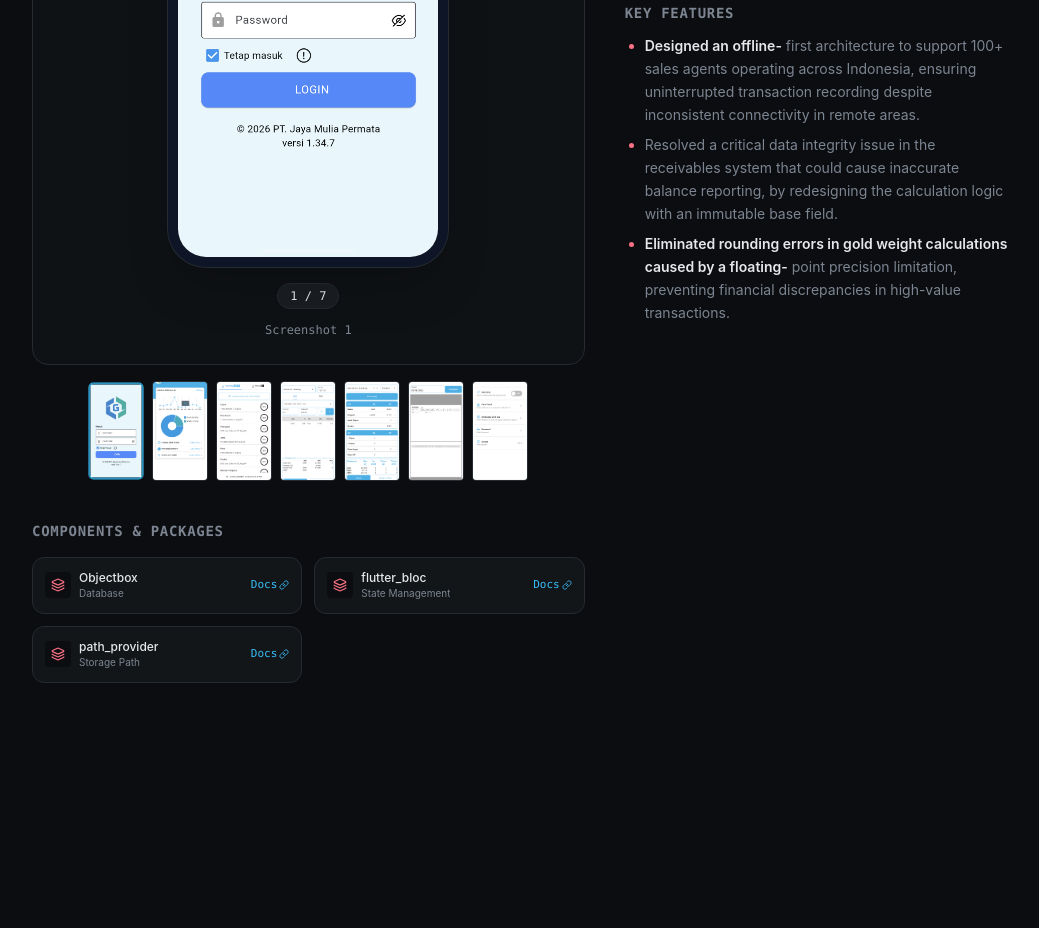
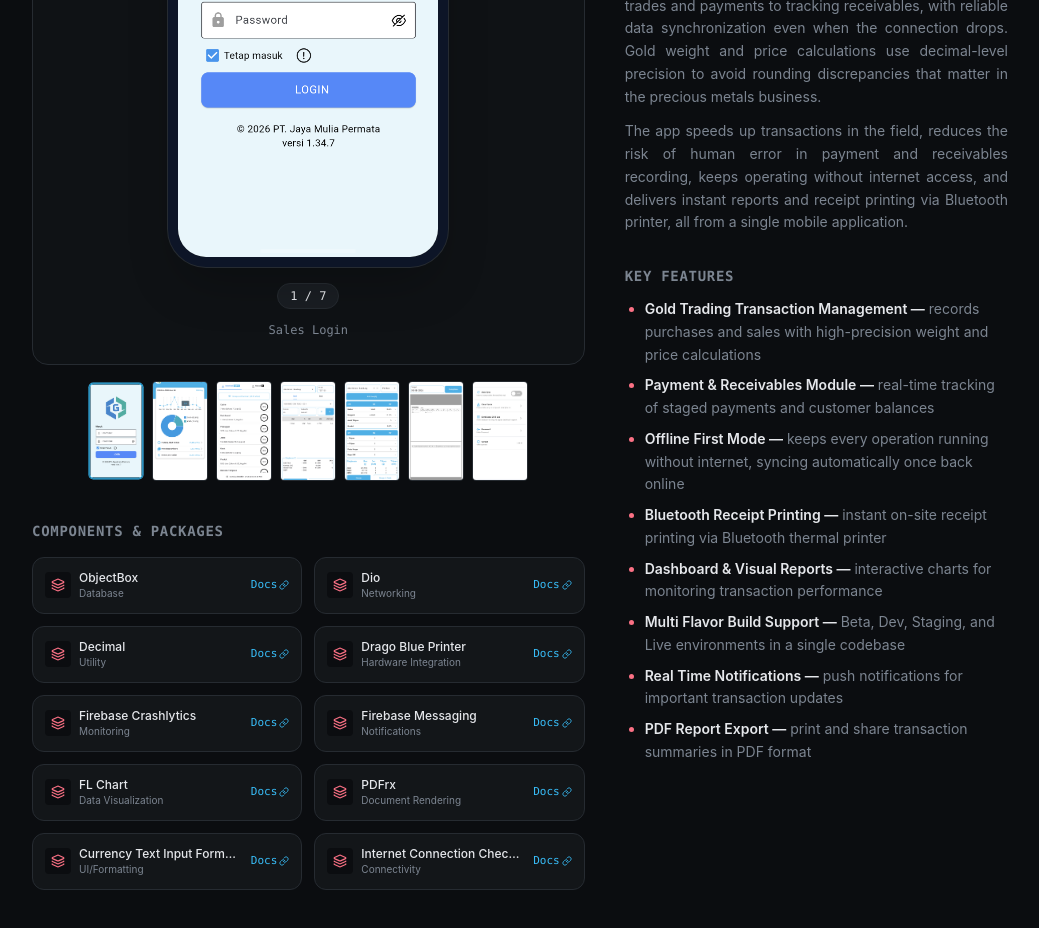
Before and after one commit to andrehaliim/newporto, a Next.js app: page /projects/proj-1 in a window 1280 px wide. Shown: the part 740-1668 px from the top of the page, without its empty margins (120-1159 px from the left). Before the commit the page ends 1471 px from the top, so only its background shows below. Built offline with nearby package versions, Linux system fonts and the light colour scheme.

Commit message:
add info personal project on deenly, adjustment data portfolio

```diff
--- a/src/components/Projects.tsx
+++ b/src/components/Projects.tsx
@@ -29,6 +29,11 @@
                 <span className="h-2 w-2 rounded-full bg-accent/70" />
                 <span className="h-2 w-2 rounded-full bg-accent-2/70" />
                 <span className="ml-2">{project.name}.dart</span>
+                {project.isPersonal && (
+                  <span className="ml-auto rounded border border-accent/30 bg-accent/10 px-1.5 py-0.5 text-[10px] text-accent font-semibold uppercase tracking-wider">
+                    Personal
+                  </span>
+                )}
               </div>
 
               <div className="relative aspect-video w-full overflow-hidden bg-bg border-b border-border">
--- a/src/data/portfolio.ts
+++ b/src/data/portfolio.ts
@@ -35,46 +35,89 @@
     title: "Gold Trading & Sales App",
     description: "An offline-first mobile app for recording gold trading transactions across a nationwide sales network.",
     overview: [
-      "Gold Trading & Sales (GTS) is a comprehensive mobile application designed to streamline gold trading operations for a nationwide sales network. The app addresses the critical need for offline-first functionality, ensuring that sales agents can record transactions, track customer balances, and manage inventory even in areas with poor or no internet connectivity. By combining robust data synchronization, accurate weight-based calculations, and a secure authentication system, GTS empowers sales teams to operate with confidence and precision."
+      "Gold trading agents and shops often rely on manual record-keeping or systems that depend entirely on a stable internet connection, even though buying and selling gold demands speed, high accuracy in weight and price calculations, and frequently happens in locations with unreliable connectivity. Multi-stage payments and receivables tracked manually are also prone to human error.",
+      "GTS Mobile is an offline-first gold trading application that manages the entire transaction flow, from recording trades and payments to tracking receivables, with reliable data synchronization even when the connection drops. Gold weight and price calculations use decimal-level precision to avoid rounding discrepancies that matter in the precious metals business.",
+      "The app speeds up transactions in the field, reduces the risk of human error in payment and receivables recording, keeps operating without internet access, and delivers instant reports and receipt printing via Bluetooth printer, all from a single mobile application."
     ],
     image: "/projects/gts/logo.png",
     screenshots: "/projects/gts",
     screenshotCount: 7,
     screenshotDescription: [
-      "Screenshot 1",
-      "Screenshot 2",
-      "Screenshot 3",
-      "Screenshot 4",
-      "Screenshot 5",
-      "Screenshot 6",
-      "Screenshot 7"
+      "Sales Login",
+      "Dashboard",
+      "Download Offline Data",
+      "New Sale",
+      "New Payment",
+      "Salesman Transaction Report",
+      "App Setting"
     ],
     descriptionPoints: [
-      "Designed an offline-first architecture to support 100+ sales agents operating across Indonesia, ensuring uninterrupted transaction recording despite inconsistent connectivity in remote areas.",
-      "Resolved a critical data integrity issue in the receivables system that could cause inaccurate balance reporting, by redesigning the calculation logic with an immutable base field.",
-      "Eliminated rounding errors in gold weight calculations caused by a floating-point precision limitation, preventing financial discrepancies in high-value transactions."
+      "Gold Trading Transaction Management — records purchases and sales with high-precision weight and price calculations",
+      "Payment & Receivables Module — real-time tracking of staged payments and customer balances",
+      "Offline First Mode — keeps every operation running without internet, syncing automatically once back online",
+      "Bluetooth Receipt Printing — instant on-site receipt printing via Bluetooth thermal printer",
+      "Dashboard & Visual Reports — interactive charts for monitoring transaction performance",
+      "Multi Flavor Build Support — Beta, Dev, Staging, and Live environments in a single codebase",
+      "Real Time Notifications — push notifications for important transaction updates",
+      "PDF Report Export — print and share transaction summaries in PDF format"
     ],
     componentsUsed: [
       {
-        name: "Objectbox",
+        name: "ObjectBox",
         type: "Database",
         url: "https://pub.dev/packages/objectbox"
       },
       {
-        name: "flutter_bloc",
-        type: "State Management",
-        url: "https://pub.dev/packages/flutter_bloc"
+        name: "Dio",
+        type: "Networking",
+        url: "https://pub.dev/packages/dio"
       },
       {
-        name: "path_provider",
-        type: "Storage Path",
-        url: "https://pub.dev/packages/path_provider"
+        name: "Decimal",
+        type: "Utility",
+        url: "https://pub.dev/packages/decimal"
+      },
+      {
+        name: "Drago Blue Printer",
+        type: "Hardware Integration",
+        url: "https://pub.dev/packages/drago_blue_printer"
+      },
+      {
+        name: "Firebase Crashlytics",
+        type: "Monitoring",
+        url: "https://pub.dev/packages/firebase_crashlytics"
+      },
+      {
+        name: "Firebase Messaging",
+        type: "Notifications",
+        url: "https://pub.dev/packages/firebase_messaging"
+      },
+      {
+        name: "FL Chart",
+        type: "Data Visualization",
+        url: "https://pub.dev/packages/fl_chart"
+      },
+      {
+        name: "PDFrx",
+        type: "Document Rendering",
+        url: "https://pub.dev/packages/pdfrx"
+      },
+      {
+        name: "Currency Text Input Formatter",
+        type: "UI/Formatting",
+        url: "https://pub.dev/packages/currency_text_input_formatter"
+      },
+      {
+        name: "Internet Connection Checker",
+        type: "Connectivity",
+        url: "https://pub.dev/packages/internet_connection_checker"
       }
     ],
-    tech: ["Flutter", "Objectbox"],
+    tech: ["Flutter", "ObjectBox", "Firebase", "Dio", "Provider"],
     demoUrl: null,
     repoUrl: null,
     featured: true,
+    isPersonal: false
   },
   {
     id: "proj-2",
@@ -119,6 +162,7 @@
     demoUrl: null,
     repoUrl: null,
     featured: true,
+    isPersonal: false
   },
   {
     id: "proj-3",
@@ -135,9 +179,9 @@
     screenshots: "/projects/fika",
     screenshotCount: 6,
     screenshotDescription: [
-      "Login Page",
-      "Dashboard Page",
-      "Questionnaire Page",
+      "Field Officer Login",
+      "Dashboard",
+      "Question Answer",
       "Confirmation Page",
       "Issues Page",
       "Setting Page"
@@ -155,16 +199,6 @@
     ],
     componentsUsed: [
       {
-        name: "cupertino_icons",
-        type: "iOS Icon Set",
-        url: "https://pub.dev/packages/cupertino_icons"
-      },
-      {
-        name: "package_info_plus",
-        type: "App Version Info",
-        url: "https://pub.dev/packages/package_info_plus"
-      },
-      {
         name: "shared_preferences",
         type: "Local Storage",
         url: "https://pub.dev/packages/shared_preferences"
@@ -175,16 +209,6 @@
         url: "https://pub.dev/packages/provider"
       },
       {
-        name: "loading_animation_widget",
-        type: "Loading Animation",
-        url: "https://pub.dev/packages/loading_animation_widget"
-      },
-      {
-        name: "page_transition",
-        type: "Page Transition",
-        url: "https://pub.dev/packages/page_transition"
-      },
-      {
         name: "syncfusion_flutter_signaturepad",
         type: "Digital Signature Pad",
         url: "https://pub.dev/packages/syncfusion_flutter_signaturepad"
@@ -193,11 +217,6 @@
         name: "image_picker",
         type: "Image Picker",
         url: "https://pub.dev/packages/image_picker"
-      },
-      {
-        name: "animated_snack_bar",
-        type: "Snack Bar",
-        url: "https://pub.dev/packages/animated_snack_bar"
       },
       {
         name: "timer_count_down",
@@ -214,16 +233,12 @@
         type: "Location Services",
         url: "https://pub.dev/packages/geolocator"
       },
-      {
-        name: "loading_overlay",
-        type: "Loading Overlay",
-        url: "https://pub.dev/packages/loading_overlay"
-      },
     ],
     tech: ["Flutter", "Geolocator"],
     demoUrl: null,
     repoUrl: null,
     featured: false,
+    isPersonal: false
   },
   {
     id: "proj-4",
@@ -319,6 +334,7 @@
     demoUrl: "https://api.github.com/repos/andrehaliim/deenly/releases/latest",
     repoUrl: "https://github.com/andrehaliim/deenly",
     featured: false,
+    isPersonal: true
   },
 ];
 
```
